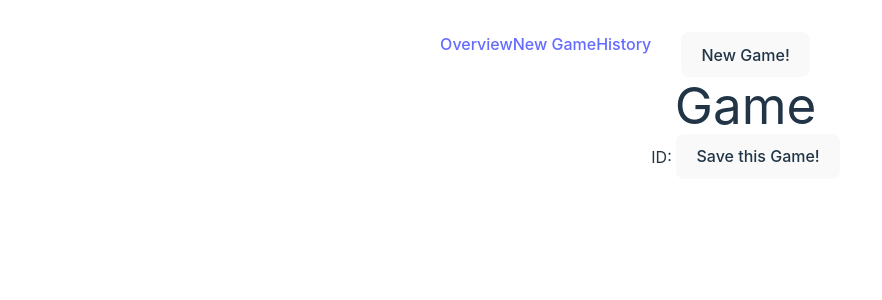
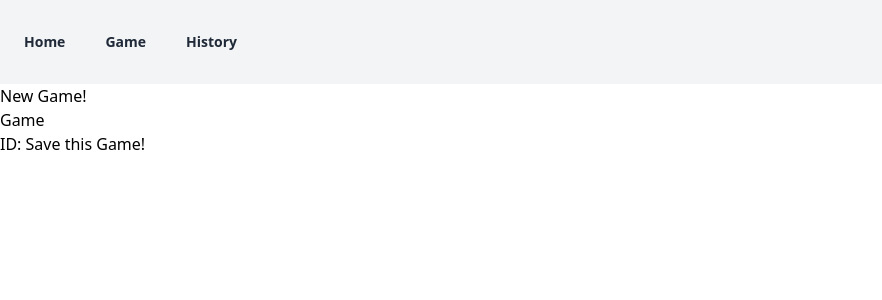
Before and after one commit to sebibrunner/JassBoard, a Vue app: page /game in a window 1280 px wide. Shown: the top 300 px of the page, without its empty margins (0-882 px from the left). Built offline with nearby package versions, Linux system fonts and the light colour scheme.

Commit message:
fix some stylings

```diff
--- a/src/App.vue
+++ b/src/App.vue
@@ -1,12 +1,10 @@
 <script setup lang="ts">
-import Sidebar from './components/Sidebar.vue';
+import Navigation from './components/Navigation.vue';
 </script>
 
 <template>
-  <div class="flex">
-    <aside>
-        <Sidebar />
-    </aside>
+  <div class="flex-col">
+    <Navigation />
 
     <main>
       <router-view></router-view>
--- /dev/null
+++ b/src/components/Navigation.vue
@@ -0,0 +1,72 @@
+<template>
+    <div>
+      <div class="bg-gray-100">
+        <nav
+          class="
+            container
+            px-6
+            py-8
+            mx-auto
+            md:flex md:items-center
+          "
+        >
+          <div class="flex items-center justify-between">
+            <!-- Mobile menu button -->
+            <div @click="showMenu = !showMenu" class="flex md:hidden">
+              <button
+                type="button"
+                class="
+                  text-gray-800
+                  hover:text-gray-400
+                  focus:outline-none focus:text-gray-400
+                "
+              >
+                <svg viewBox="0 0 24 24" class="w-6 h-6 fill-current">
+                  <path
+                    fill-rule="evenodd"
+                    d="M4 5h16a1 1 0 0 1 0 2H4a1 1 0 1 1 0-2zm0 6h16a1 1 0 0 1 0 2H4a1 1 0 0 1 0-2zm0 6h16a1 1 0 0 1 0 2H4a1 1 0 0 1 0-2z"
+                  ></path>
+                </svg>
+              </button>
+            </div>
+          </div>
+
+
+          <!-- Mobile Menu open: "block", Menu closed: "hidden" -->
+          <ul
+            :class="showMenu ? 'flex' : 'hidden'"
+            class="
+              flex-col
+              mt-8
+              space-y-4
+              md:flex
+              md:space-y-0
+              md:flex-row
+              md:items-center
+              md:space-x-10
+              md:mt-0
+            "
+          >
+            <router-link to="/" class="text-sm font-bold text-gray-800 hover:text-blue-400">
+              Home
+            </router-link>
+            <router-link to="/game" class="text-sm font-bold text-gray-800 hover:text-blue-400">
+              Game
+            </router-link>
+            <router-link to="/history" class="text-sm font-bold text-gray-800 hover:text-blue-400">
+              History
+            </router-link>
+          </ul>
+        </nav>
+      </div>
+    </div>
+  </template>
+  <script>
+  export default {
+    data() {
+      return {
+        showMenu: false,
+      };
+    },
+  };
+  </script>
--- a/src/components/Sidebar.vue
+++ /dev/null
@@ -1,7 +0,0 @@
-<template>
-    <div class="h-screen sticky top-0">
-        <router-link to="/">Overview</router-link>
-        <router-link to="/game">New Game</router-link>
-        <router-link to="/history">History</router-link>
-    </div>
-</template>
--- a/src/style.css
+++ b/src/style.css
@@ -1,84 +1,3 @@
 @tailwind base;
 @tailwind components;
 @tailwind utilities;
-
-:root {
-  font-family: Inter, system-ui, Avenir, Helvetica, Arial, sans-serif;
-  line-height: 1.5;
-  font-weight: 400;
-
-  color-scheme: light dark;
-  color: rgba(255, 255, 255, 0.87);
-  background-color: #242424;
-
-  font-synthesis: none;
-  text-rendering: optimizeLegibility;
-  -webkit-font-smoothing: antialiased;
-  -moz-osx-font-smoothing: grayscale;
-  -webkit-text-size-adjust: 100%;
-}
-
-a {
-  font-weight: 500;
-  color: #646cff;
-  text-decoration: inherit;
-}
-a:hover {
-  color: #535bf2;
-}
-
-body {
-  margin: 0;
-  display: flex;
-  place-items: center;
-  min-width: 320px;
-  min-height: 100vh;
-}
-
-h1 {
-  font-size: 3.2em;
-  line-height: 1.1;
-}
-
-button {
-  border-radius: 8px;
-  border: 1px solid transparent;
-  padding: 0.6em 1.2em;
-  font-size: 1em;
-  font-weight: 500;
-  font-family: inherit;
-  background-color: #1a1a1a;
-  cursor: pointer;
-  transition: border-color 0.25s;
-}
-button:hover {
-  border-color: #646cff;
-}
-button:focus,
-button:focus-visible {
-  outline: 4px auto -webkit-focus-ring-color;
-}
-
-.card {
-  padding: 2em;
-}
-
-#app {
-  max-width: 1280px;
-  margin: 0 auto;
-  padding: 2rem;
-  text-align: center;
-}
-
-@media (prefers-color-scheme: light) {
-  :root {
-    color: #213547;
-    background-color: #ffffff;
-  }
-  a:hover {
-    color: #747bff;
-  }
-  button {
-    background-color: #f9f9f9;
-  }
-}
```
